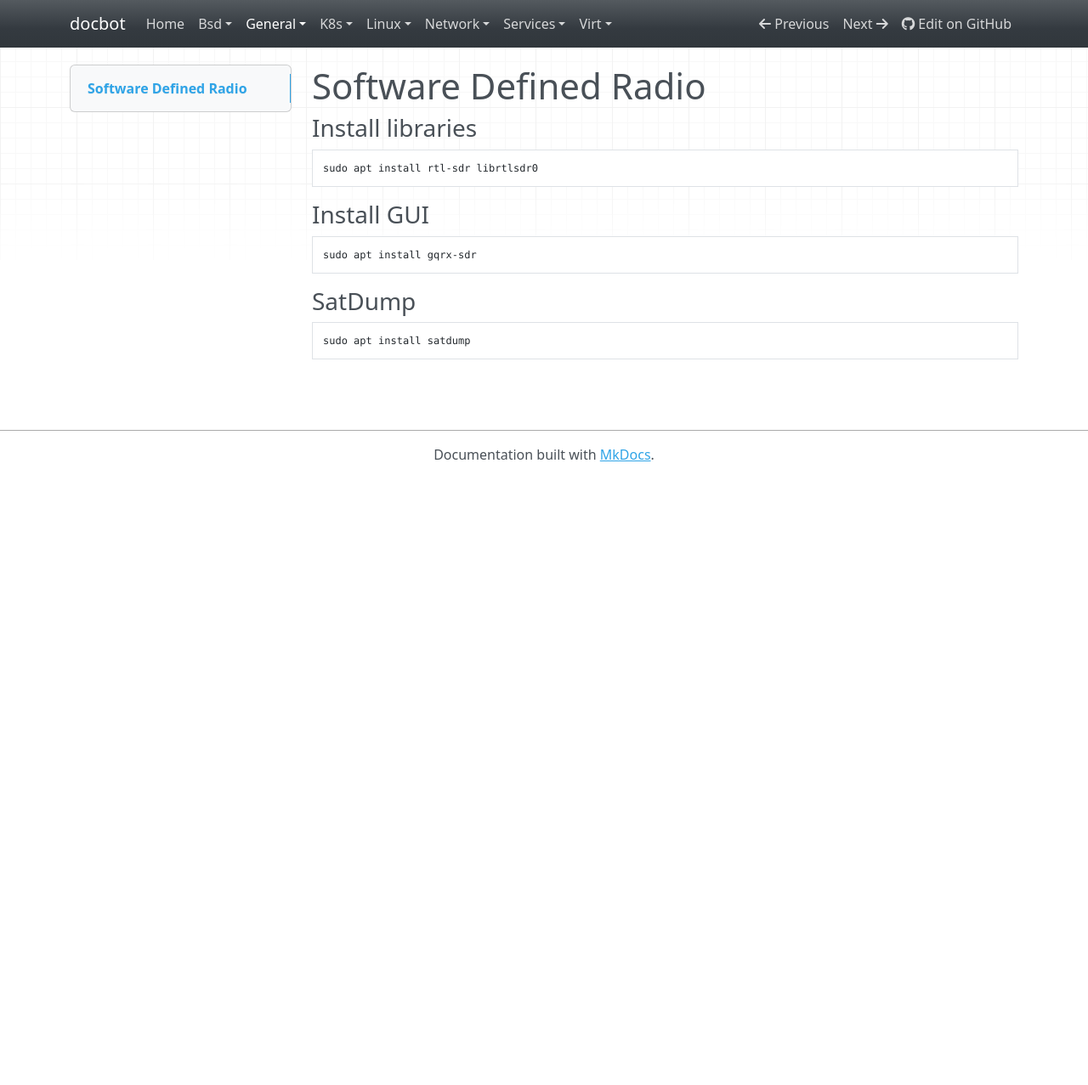
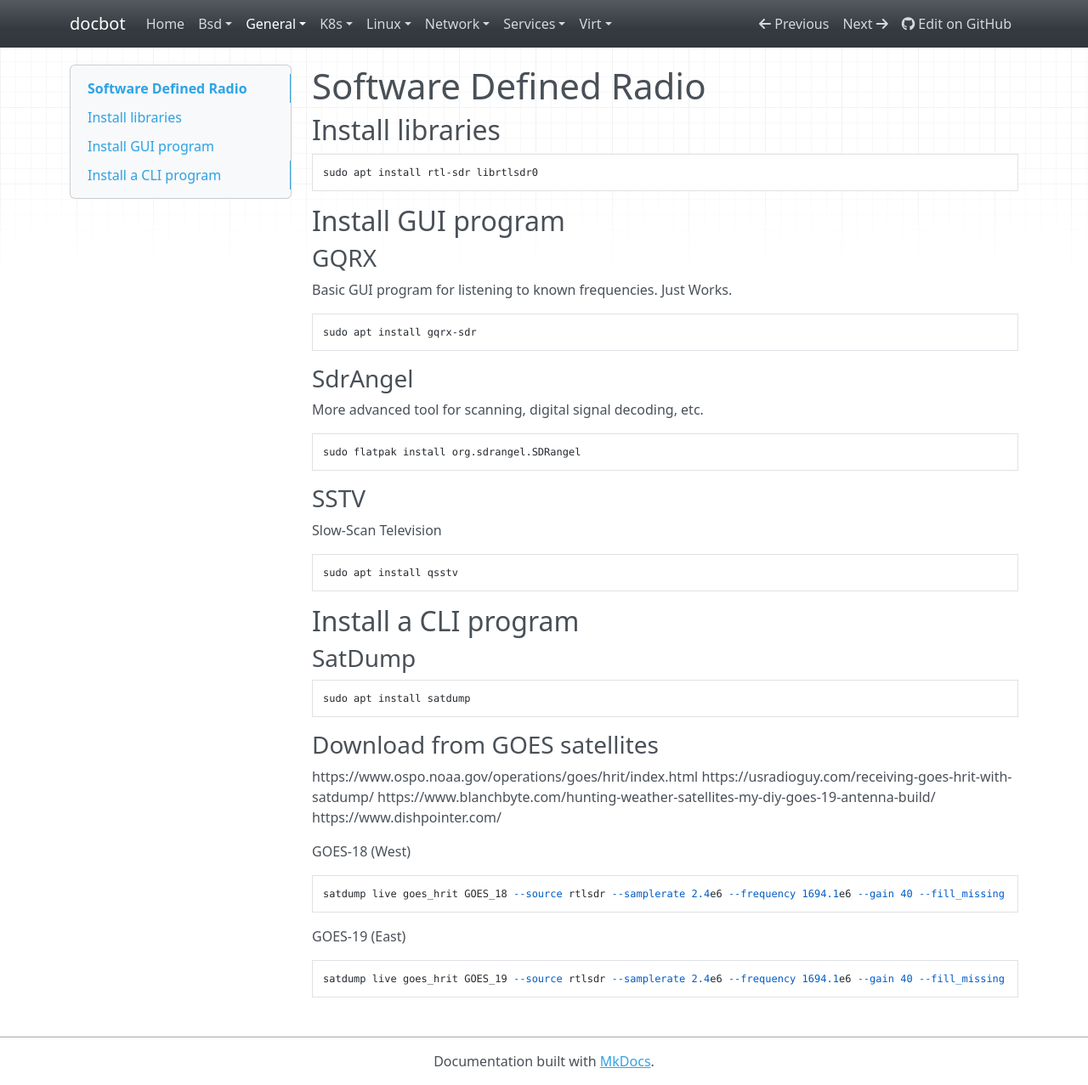
Before and after one commit to noahbailey/docbot, an MkDocs documentation site: the page built from docs/general/sdr.md, in a window 1280 px wide and 1277 px high. Shown: the whole window at 85% size. Built offline with MkDocs 1.6.1, drawn with Linux system fonts in a browser that asks for light colours; nearby versions of some CDN libraries.

Commit message:
More tools for SDR

```diff
--- a/docs/general/sdr.md
+++ b/docs/general/sdr.md
@@ -1,13 +1,46 @@
 # Software Defined Radio
 
-### Install libraries
+## Install libraries
 
     sudo apt install rtl-sdr librtlsdr0
 
-### Install GUI
+## Install GUI program
+
+### GQRX
+
+Basic GUI program for listening to known frequencies. Just Works.
 
     sudo apt install gqrx-sdr
+
+### SdrAngel
+
+More advanced tool for scanning, digital signal decoding, etc.
+
+    sudo flatpak install org.sdrangel.SDRangel
+
+### SSTV
+
+Slow-Scan Television
+
+    sudo apt install qsstv
+
+## Install a CLI program
 
 ### SatDump
 
     sudo apt install satdump
+
+### Download from GOES satellites
+
+https://www.ospo.noaa.gov/operations/goes/hrit/index.html
+https://usradioguy.com/receiving-goes-hrit-with-satdump/
+https://www.blanchbyte.com/hunting-weather-satellites-my-diy-goes-19-antenna-build/
+https://www.dishpointer.com/
+
+GOES-18 (West)
+
+    satdump live goes_hrit GOES_18 --source rtlsdr --samplerate 2.4e6 --frequency 1694.1e6 --gain 40 --fill_missing
+
+GOES-19 (East)
+
+    satdump live goes_hrit GOES_19 --source rtlsdr --samplerate 2.4e6 --frequency 1694.1e6 --gain 40 --fill_missing
```
